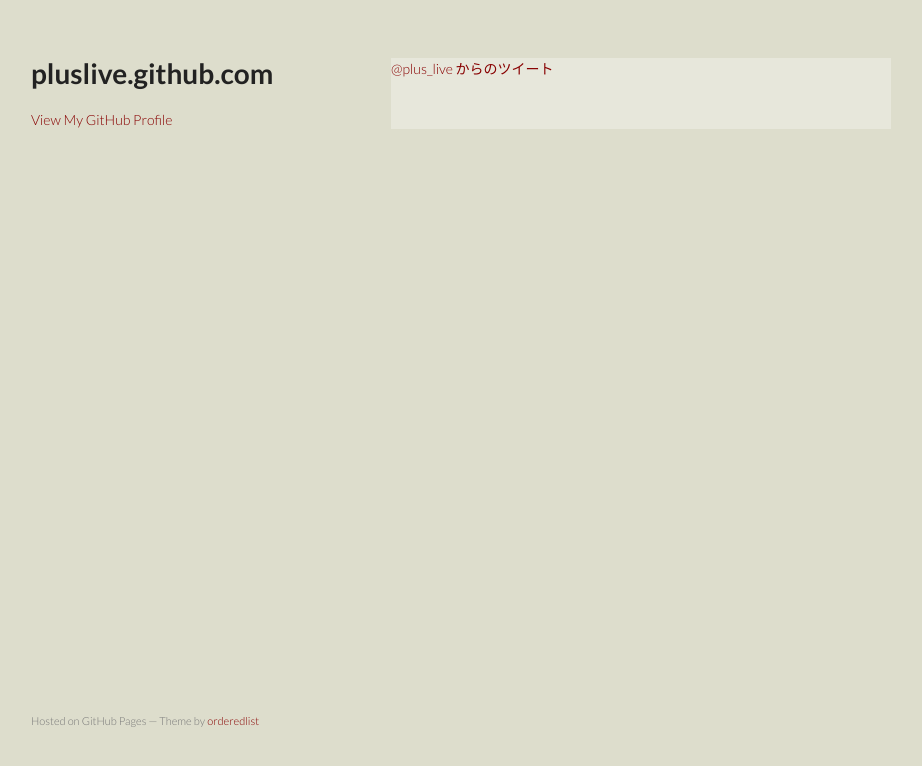
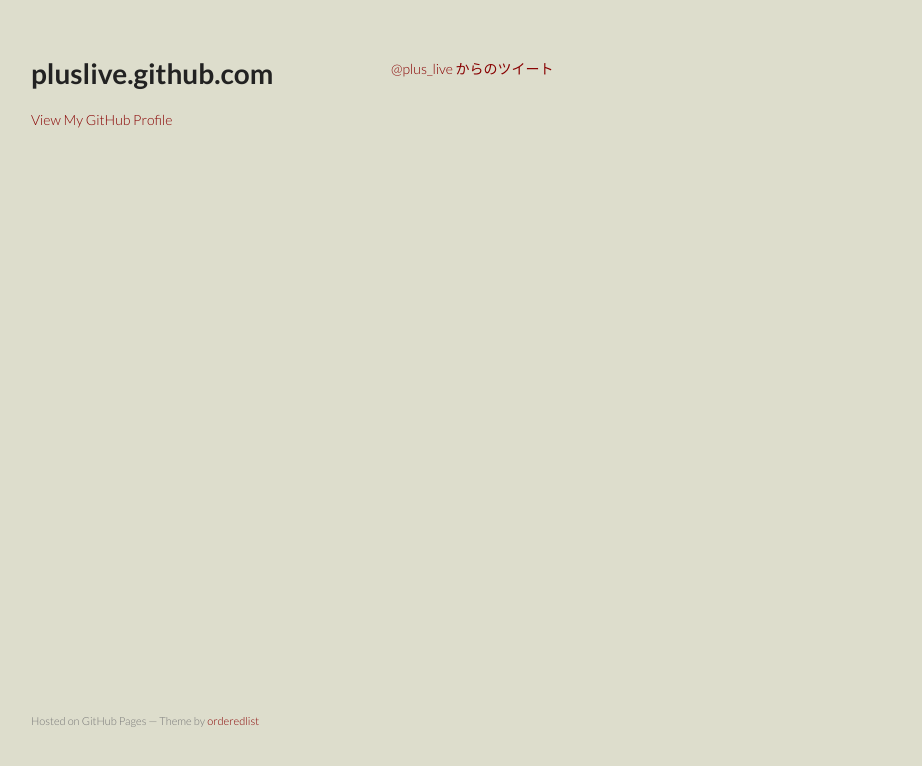
Before and after one commit to pluslive/pluslive.github.com, a plain HTML site: page index.html in a window 1280 px wide. Shown: the whole page, without its empty margins (179-1101 px from the left). Drawn offline with Linux system fonts and the light colour scheme.

Commit message:
CSS 背景色 変更

```diff
--- a/stylesheets/styles.css
+++ b/stylesheets/styles.css
@@ -164,7 +164,6 @@ section {
   width:500px;
   float:right;
   padding-bottom:50px;
-  background:#E7E7DB;
 }
 
 small {
```
